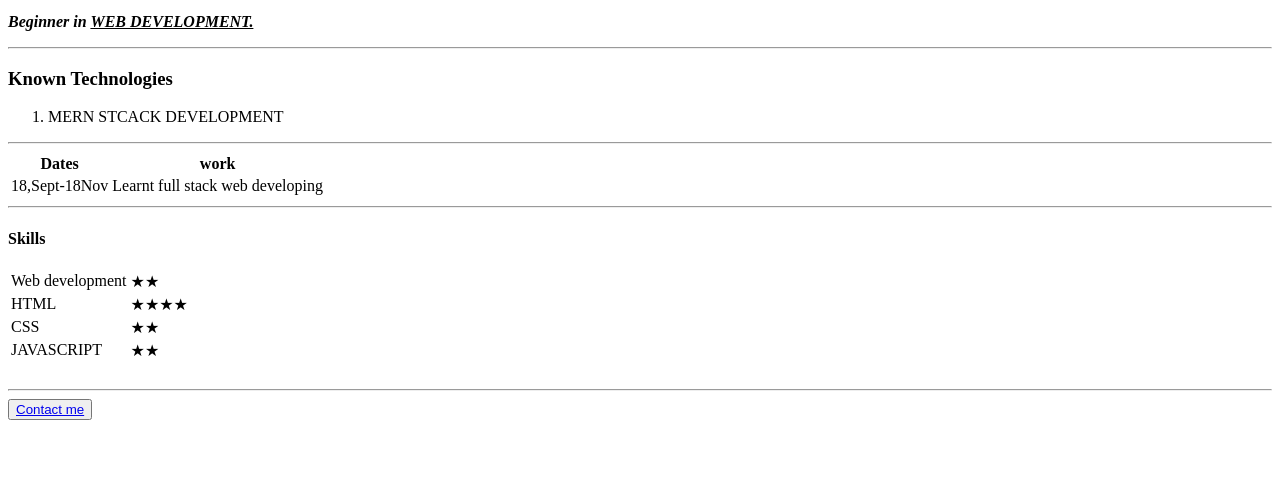
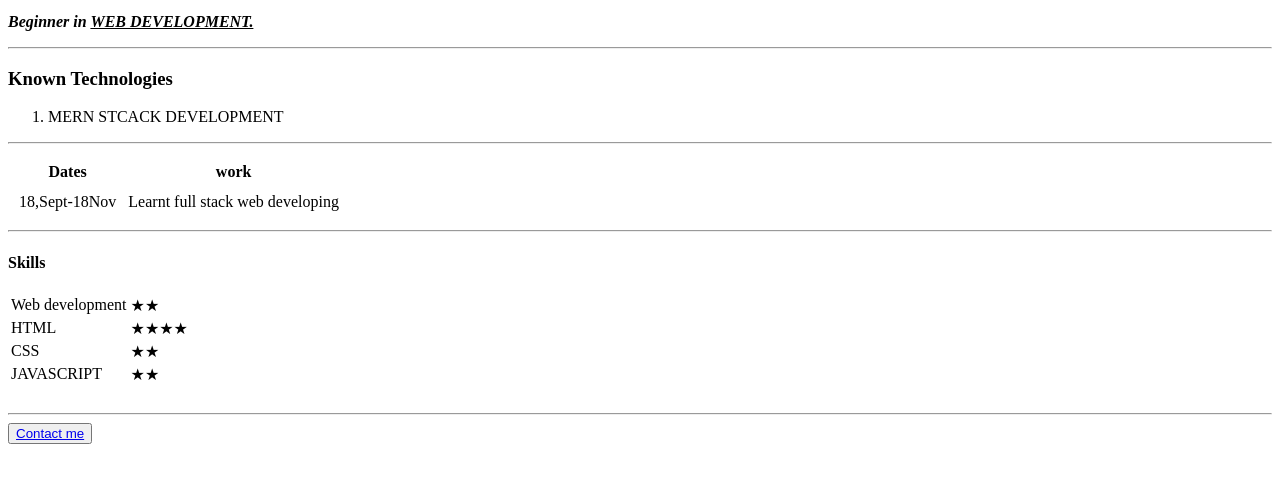
Before and after one commit to Namanmalhan18/cv, a plain HTML site: page index.html in a window 1280 px wide. Shown: the part 175-658 px from the top of the page. Drawn offline with Linux system fonts and the light colour scheme.

Commit message:
Update index.html

```diff
--- a/index.html
+++ b/index.html
@@ -32,7 +32,7 @@
 
        <hr>
 
-       <table>
+       <table cellspacing='10'>
            <thead>
                <tr>
                   <th>Dates</th>
```
